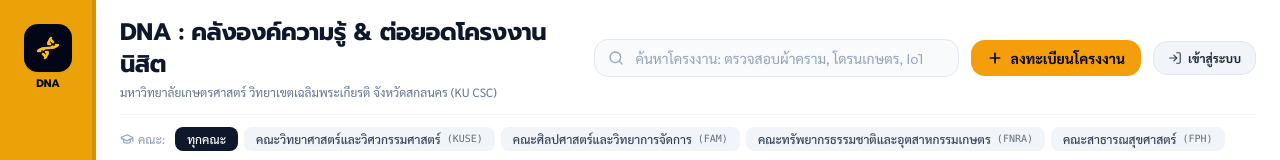
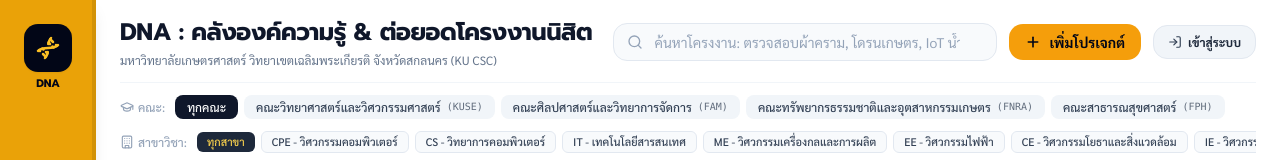
Before and after one commit to Woraphob3938/Project-DNA, a Next.js app: page / in a window 1280 px wide. Shown: the top 160 px of the page. Built offline with nearby package versions, Linux system fonts and the light colour scheme; no server answers; the database is empty.

Commit message:
fix(copy): update button and portal title to 'เพิ่มโปรเจกต์'

```diff
--- a/src/app/submit/page.tsx
+++ b/src/app/submit/page.tsx
@@ -304,7 +304,7 @@
             <span>KU CSC STUDENT PROJECT REGISTRY</span>
           </div>
           <h1 className="font-display text-2xl md:text-3xl font-bold tracking-tight text-white">
-            ลงทะเบียน DNA โครงงานและองค์ความรู้ (สำหรับนิสิต)
+            เพิ่มโปรเจกต์และองค์ความรู้ (สำหรับนิสิต)
           </h1>
           <p className="text-xs md:text-sm text-slate-300 leading-relaxed font-sans">
             ส่งต่อพิมพ์เขียว ซอร์สโค้ด ชุดข้อมูล และบทเรียนจากโครงงานของคุณ เพื่อให้นิสิตรุ่นน้องนำไปต่อยอด สร้างสายวิวัฒนาการนวัตกรรมที่ไม่สิ้นสุด
@@ -380,7 +380,7 @@
               <CheckCircle2 className="w-7 h-7" />
             </div>
             <h3 className="font-display text-lg font-bold text-emerald-900">
-              ลงทะเบียน DNA โครงงานสำเร็จเรียบร้อย!
+              เพิ่มโปรเจกต์สำเร็จเรียบร้อย!
             </h3>
             <p className="text-xs text-emerald-700">
               โครงงานของคุณถูกบรรจุเข้าสู่คลังองค์ความรู้ มก.ฉกส. และพร้อมให้นิสิตรุ่นน้องนำไปศึกษาและต่อยอดแล้ว
--- a/src/components/layout/Header.tsx
+++ b/src/components/layout/Header.tsx
@@ -90,7 +90,7 @@
             className="flex items-center space-x-2 px-4 py-2 bg-amber-500 hover:bg-amber-600 active:bg-amber-700 text-slate-950 font-bold text-sm rounded-xl shadow-xs transition-colors shrink-0"
           >
             <Plus className="w-4 h-4 stroke-[2.5]" />
-            <span className="hidden sm:inline">ลงทะเบียนโครงงาน</span>
+            <span className="hidden sm:inline">เพิ่มโปรเจกต์</span>
           </Link>
 
           {/* Login Button */}
```
